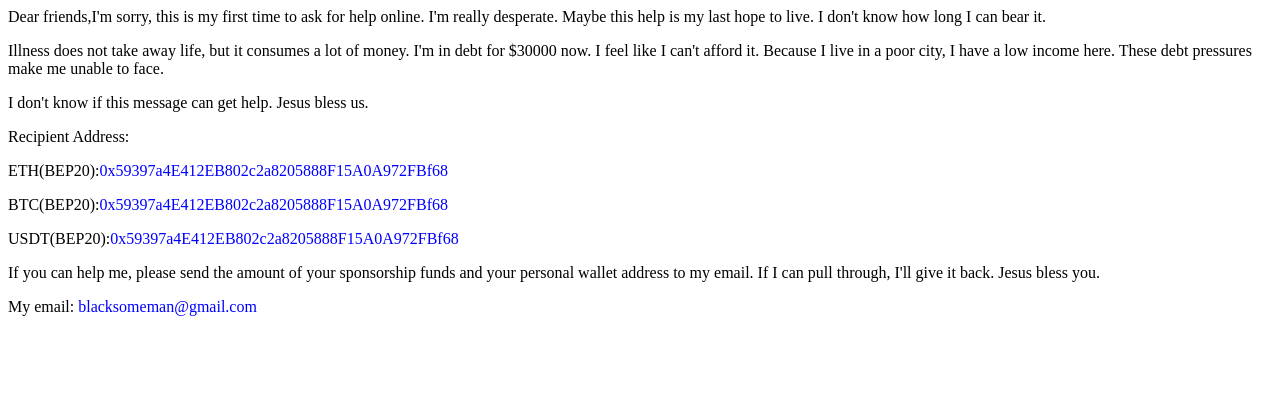
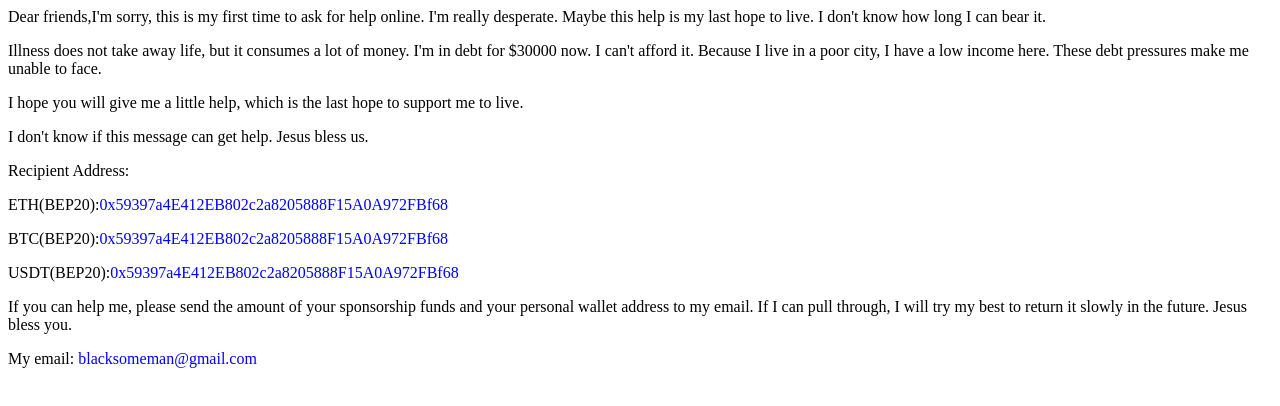
Before and after one commit to blacksomeman/blacksomeman.github.io, a plain HTML site: page index.html in a window 1280 px wide. Drawn offline with Linux system fonts and the light colour scheme.

Commit message:
Update index.html

```diff
--- a/index.html
+++ b/index.html
@@ -1,7 +1,7 @@
 <p>Dear friends,I'm sorry, this is my first time to ask for help online. I'm really desperate. Maybe this help is my last hope to live. I don't know how long I can bear it.</p>
 
-<p>Illness does not take away life, but it consumes a lot of money. I'm in debt for $30000 now. I feel like I can't afford it. Because I live in a poor city, I have a low income here. These debt pressures make me unable to face.</p>
-
+<p>Illness does not take away life, but it consumes a lot of money. I'm in debt for $30000 now. I can't afford it. Because I live in a poor city, I have a low income here. These debt pressures make me unable to face.</p>
+<p>I hope you will give me a little help, which is the last hope to support me to live.</p>
 <p>I don't know if this message can get help. Jesus bless us.</p>
 
 <p>Recipient Address:
@@ -11,5 +11,5 @@
 <p>USDT(BEP20):<a style="color: #0000FF;">0x59397a4E412EB802c2a8205888F15A0A972FBf68</a> </p>
 
 </p>
-<p>If you can help me, please send the amount of your sponsorship funds and your personal wallet address to my email. If I can pull through, I'll give it back. Jesus bless you.</p>
+<p>If you can help me, please send the amount of your sponsorship funds and your personal wallet address to my email. If I can pull through, I will try my best to return it slowly in the future.  Jesus bless you.</p>
 <p>My email:<a  style="color: #0000FF;"> blacksomeman@gmail.com</p>
```
